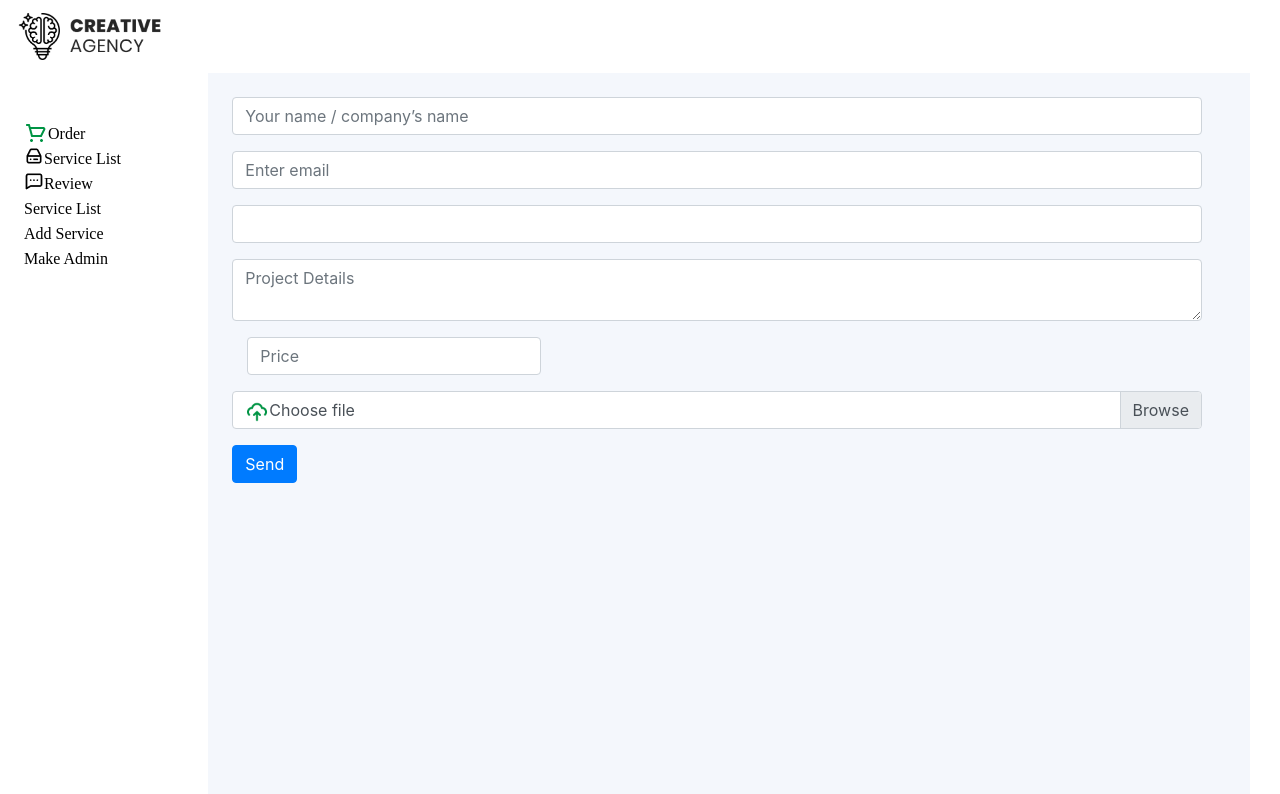
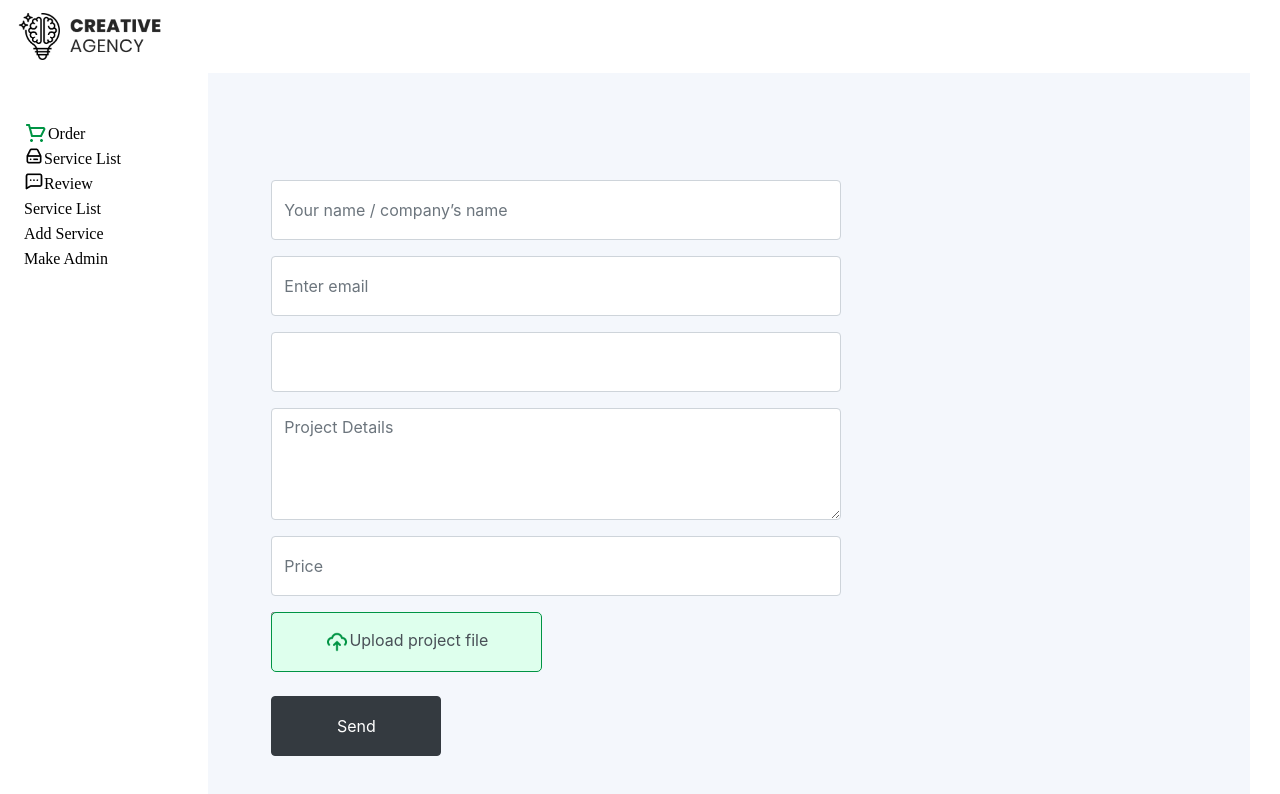
Before and after one commit to ranamahmud/creative-agency-client, a React (Create React App) app: page /order in a window 1280 px wide. Shown: the top 794 px of the page. Built offline with nearby package versions, Linux system fonts and the light colour scheme; no server answers; sample sign-in values are in the browser's storage.

Commit message:
order form style updated

```diff
--- a/src/components/Order/Order.css
+++ b/src/components/Order/Order.css
@@ -1,4 +1,4 @@
-/* #upload-btn{
+#upload-btn{
     width: 271px;
     height: 60px;
     background: #DEFFED;
@@ -6,9 +6,43 @@
     box-sizing: border-box;
     border-radius: 5px;
     display: inline-block;
+    text-align: center;
+    padding:15px;
 }
+
+
 
 #upload-btn p{
     padding-top: 18px;
     padding-left: 48px;
-} */
+}
+
+#order-form input{
+width: 570px;
+height: 60px;
+
+}
+
+#order-form textarea{
+   width: 570px;
+   height: 112px;
+}
+
+#upload-btn::after{
+    visibility: hidden;
+}
+#customFile:focus{
+     outline: none;
+
+}
+
+#order-send{
+    margin-top: 30px;
+    width: 170px;
+    height: 60px;
+}
+
+#order-form{
+    margin-top: 83px;
+    margin-left: 39px;
+}
--- a/src/components/Order/Order.js
+++ b/src/components/Order/Order.js
@@ -54,7 +54,7 @@ const Order = (props) => {
                 <Sidebar></Sidebar>
                 <div className="col-md-10 p-4 pr-5" style={{ right: 0, backgroundColor: "#F4F7FC" }}>
 
-                    <form onSubmit={handleSubmit}>
+                    <form id="order-form" onSubmit={handleSubmit}>
                         <div className="form-group">
 
                             <input onBlur={handleBlur} type="text" className="form-control" name="userName" placeholder="Your name / company’s name" />
@@ -76,37 +76,25 @@ const Order = (props) => {
 
                             <textarea onBlur={handleBlur} type="text" className="form-control" name="details" placeholder="Project Details" />
                         </div>
-                        <div className="form-group col-md-4">
+                        <div className="form-group">
 
-                            <input onBlur={handleBlur} type="text" className="form-control" name="price" placeholder="Price" />
+                            <input onBlur={handleBlur} type="number" className="form-control" name="price" placeholder="Price" />
                         </div>
                         <div className="form-group">
-                            <div className="custom-file">
-                                <input type="file"
-                                    className="custom-file-input"
-                                    onChange={handleFileChange}
-                                    id="customFile" />
+                            <div className="custom-file"
+                            >
                                 <label id="upload-btn" className="custom-file-label" for="customFile"><Image src={require('../../images/icons/upload-image.png')}
                                     style={{ width: "24px", height: "24px" }}
-                                />Choose file</label>
+                                />Upload project file</label>
+                                <input type="file"
+                                    onChange={handleFileChange}
+                                    id="customFile"
+                                />
+
                             </div>
                         </div>
-                        {/* <div className="form-group">
 
-
-
-                            <label id="upload-btn" >
-                                <p><Image src={require('../../images/icons/upload-image.png')}
-                                    style={{ width: "24px", height: "24px" }}
-                                /> Upload project file</p>
-                            </label>
-                            <input id="files"
-                                style={{ visibility: 'hidden' }}
-                                type="file" />
-
-                        </div> */}
-
-                        <button type="submit" className="btn btn-primary">Send</button>
+                        <button id="order-send" type="submit" className="btn btn-dark">Send</button>
 
 
                     </form>
```
